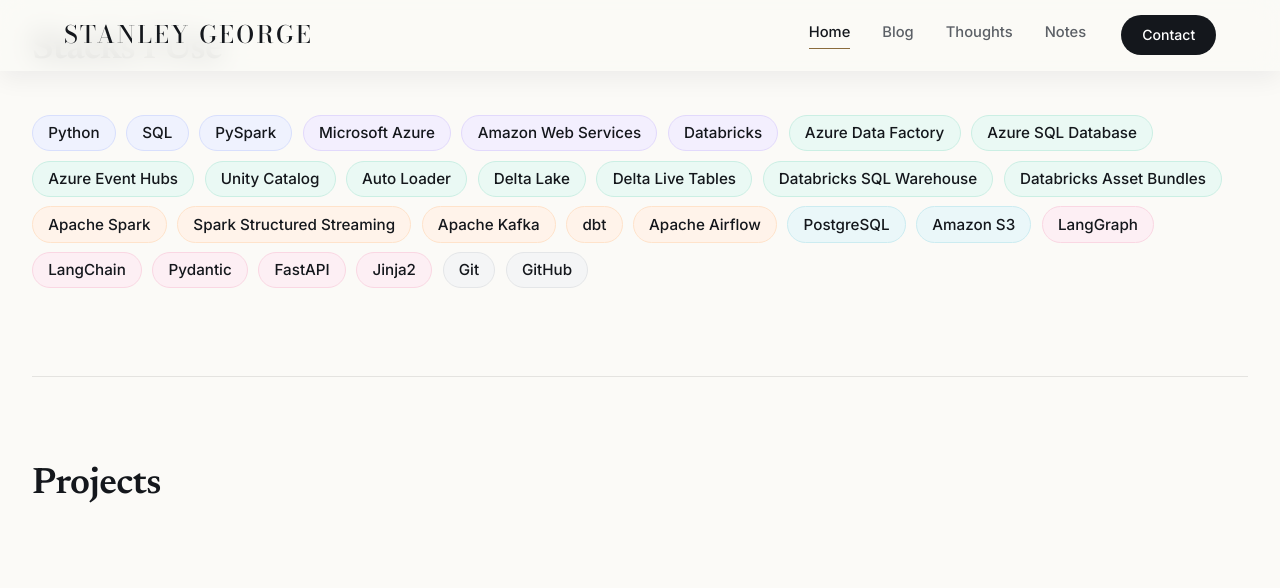
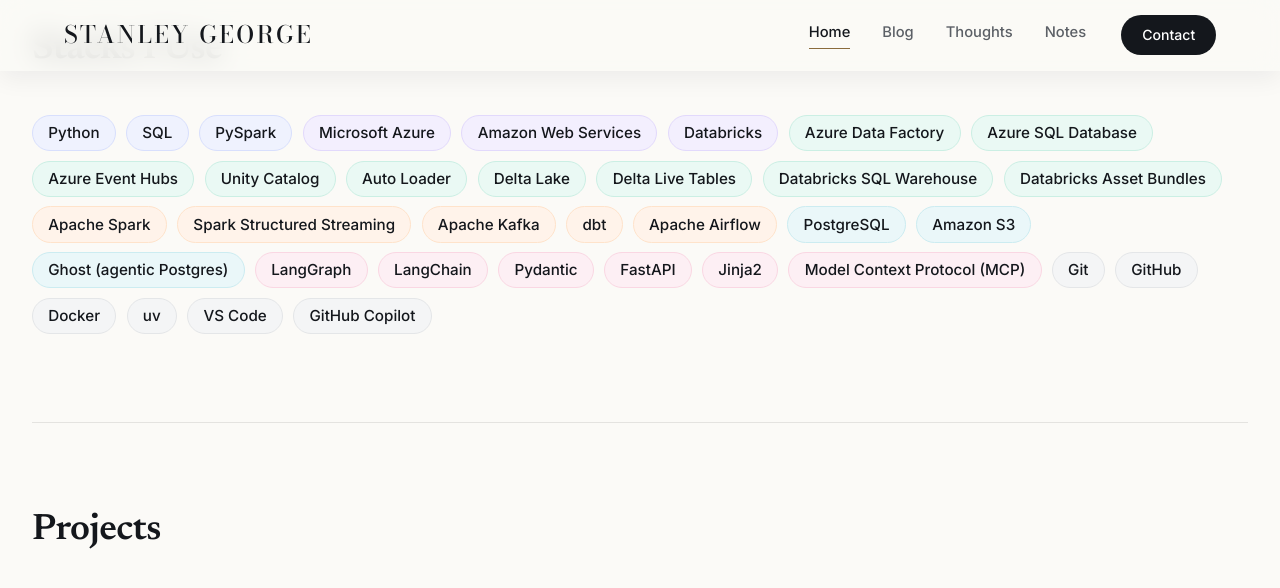
Before and after one commit to stageor/stageor.github.io, a Jekyll site: the page built from index.html, in a window 1280 px wide and 900 px high, scrolled down 782 px, cut to the strip 0-591 px from the top of the window. Shown: the top 588 px of the strip. Built offline with Jekyll 4.4.1, drawn with Linux system fonts in a browser that asks for light colours.

Commit message:
Add Ghost, MCP, Docker, uv, VS Code and GitHub Copilot to Stacks I Use
From the CDC lakehouse project transcript.

Co-Authored-By: Claude Opus 5.5 <noreply@anthropic.com>
Claude-Session: https://claude.ai/code/session_016hcEtPDjS55SrJbpm7Q9kL

```diff
--- a/index.html
+++ b/index.html
@@ -79,13 +79,19 @@ title: Home
     <li style="--c: #fd7e14;">Apache Airflow</li>
     <li style="--c: #15aabf;">PostgreSQL</li>
     <li style="--c: #15aabf;">Amazon S3</li>
+    <li style="--c: #15aabf;">Ghost (agentic Postgres)</li>
     <li style="--c: #e64980;">LangGraph</li>
     <li style="--c: #e64980;">LangChain</li>
     <li style="--c: #e64980;">Pydantic</li>
     <li style="--c: #e64980;">FastAPI</li>
     <li style="--c: #e64980;">Jinja2</li>
+    <li style="--c: #e64980;">Model Context Protocol (MCP)</li>
     <li style="--c: #868e96;">Git</li>
     <li style="--c: #868e96;">GitHub</li>
+    <li style="--c: #868e96;">Docker</li>
+    <li style="--c: #868e96;">uv</li>
+    <li style="--c: #868e96;">VS Code</li>
+    <li style="--c: #868e96;">GitHub Copilot</li>
   </ul>
 </section>
 
```
